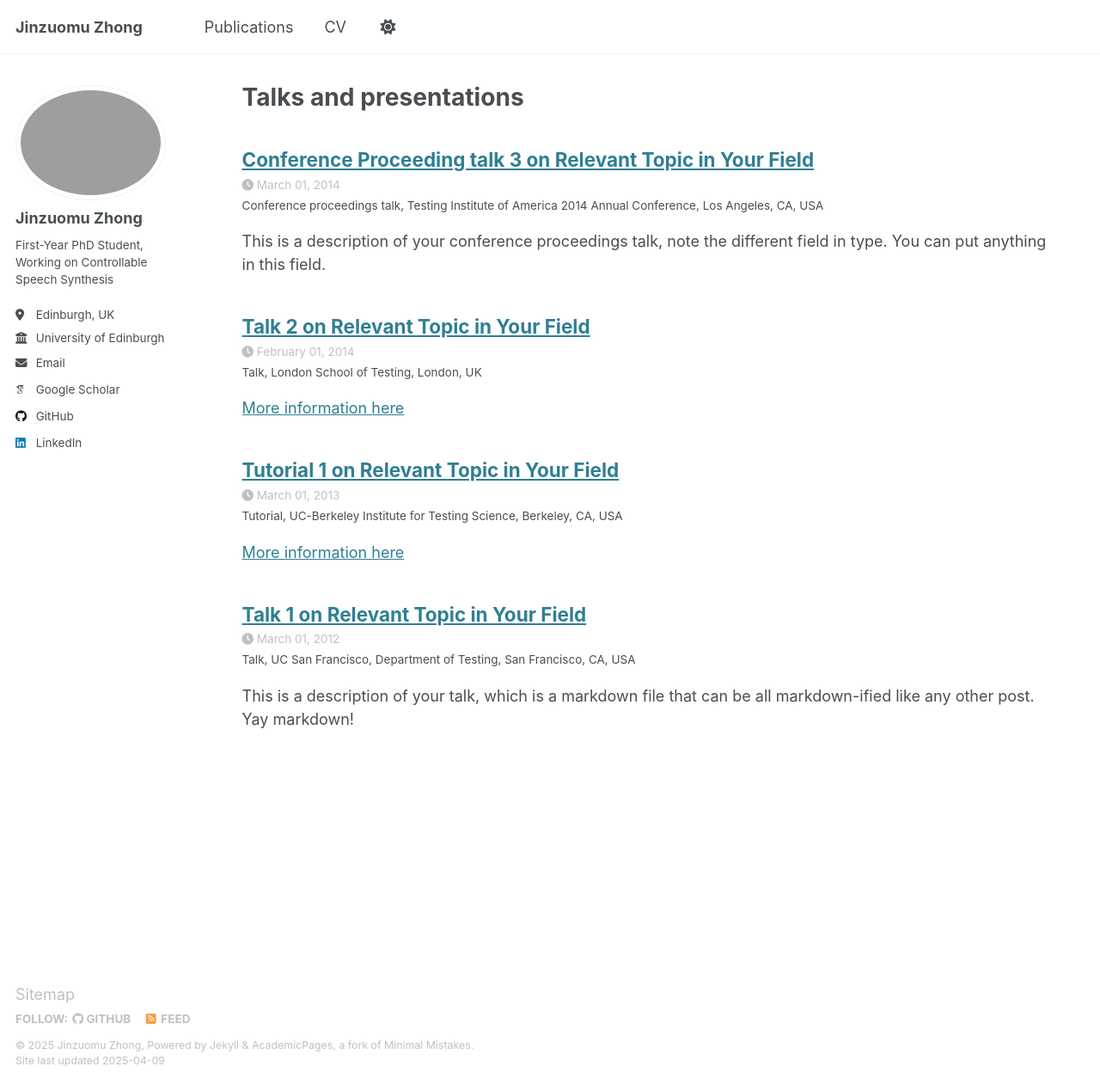
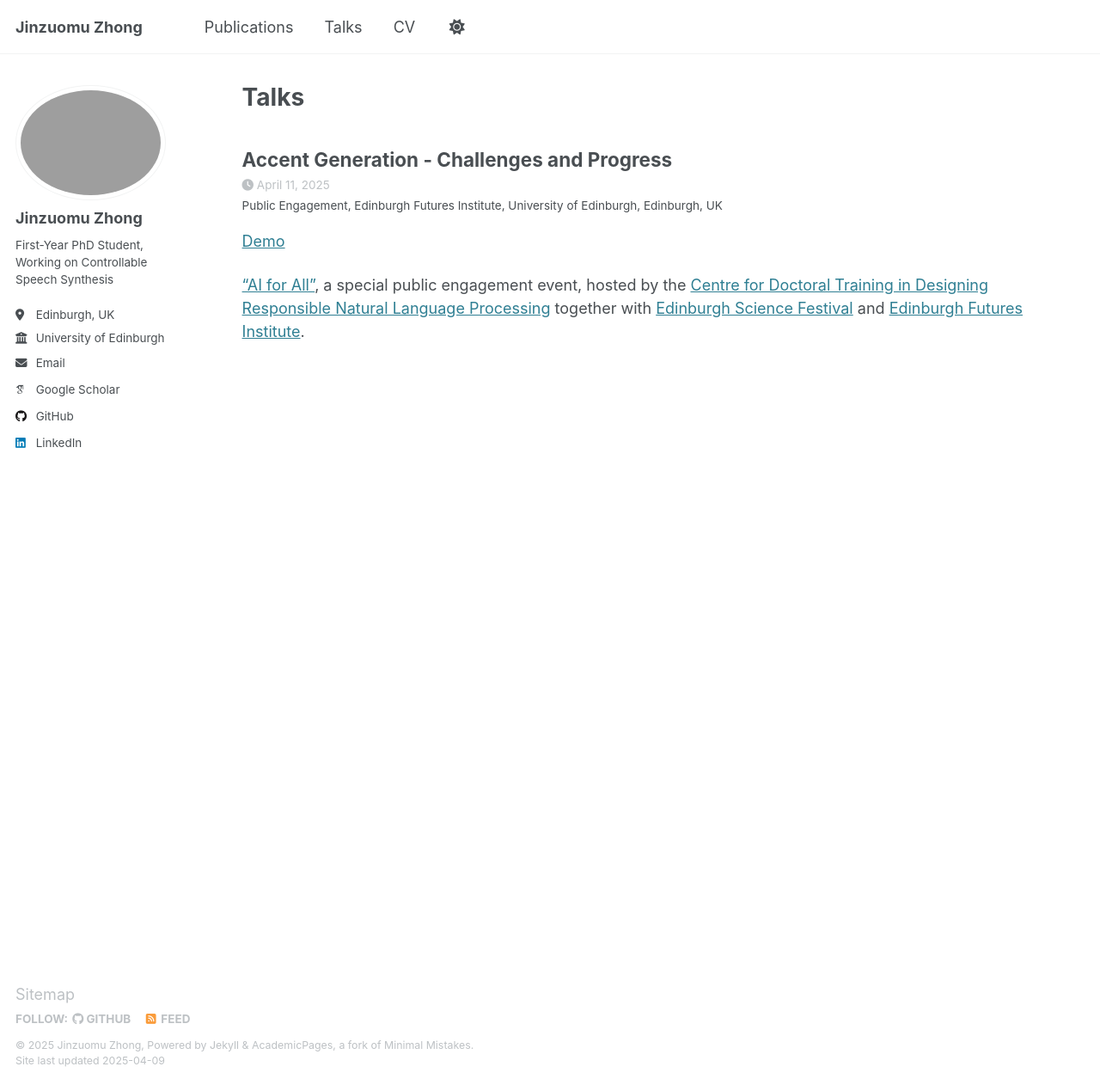
Before and after one commit to jzmzhong/jzmzhong.github.io, a Jekyll site: the page built from _pages/talks.html, in a window 1280 px wide and 1262 px high. Shown: the whole window at 86% size. Built offline with Jekyll 4.4.1, drawn with Linux system fonts in a browser that asks for light colours; some web fonts are replaced.

Commit message:
feat(talk): add talks

```diff
--- a/Accent-Generation-EdinburghScienceFestival2025/index.html
+++ b/Accent-Generation-EdinburghScienceFestival2025/index.html
@@ -13,7 +13,7 @@ permalink: /Accent-Generation-EdinburghScienceFestival2025
       <div class="container pt-5 mt-5 shadow p-5 mb-5 bg-white rounded">
         <div class="text-center">
 
-          <h2> Accent Generation - Challenges and Evaluation </h2>
+          <h2> Accent Generation - Challenges and Progress </h2>
           <p class="lead fw-bold">
             |<span
               style="padding: .375rem .75rem; font-size: 1.2rem;">Edinburgh Science Festival 2025</span>|
--- a/_data/navigation.yml
+++ b/_data/navigation.yml
@@ -11,8 +11,8 @@ main:
   - title: "Publications"
     url: /publications/
 
-  # - title: "Talks"
-  #   url: /talks/
+  - title: "Talks"
+    url: /talks/
 
   # - title: "Teaching"
   #   url: /teaching/
--- a/_includes/archive-single-talk.html
+++ b/_includes/archive-single-talk.html
@@ -28,15 +28,23 @@
     <h2 class="archive__item-title" itemprop="headline">
       {% if post.link %}
         <a href="{{ post.link }}">{{ title }}</a> <a href="{{ base_path }}{{ post.url }}" rel="permalink"><i class="fa fa-link" aria-hidden="true" title="permalink"></i><span class="sr-only">Permalink</span></a>
+      {% elsif post.permalink %}
+        <a href="{{ base_path }}{{ post.url }}" rel="permalink">{{ title }}</a>
       {% else %}
-        <a href="{{ base_path }}{{ post.url }}" rel="permalink">{{ title }}</a>
+        {{ title }}
       {% endif %}
     </h2>
+
     {% if post.read_time %}
       <p class="page__meta"><i class="fa fa-clock" aria-hidden="true"></i> {% include read-time.html %}</p>
     {% endif %}
     {% if post.date %}<p class="page__meta"><i class="fa fa-clock" aria-hidden="true"></i> {{ post.date | date: '%B %d, %Y' }}</p>{% endif %}
     {% if post.venue %}<p class="archive__item-excerpt" itemprop="description">{{post.type}}, {{ post.venue }},  {{post.location}} {% endif %}
+
+    {% if post.demourl %}
+      <p><a href=" {{ post.demourl }} ">Demo</a></p>
+    {% endif %}
+
     {% if post.excerpt %}<p class="archive__item-excerpt" itemprop="description">{{ post.excerpt | markdownify }}</p>{% endif %}
   </article>
 </div>
--- a/_includes/archive-single.html
+++ b/_includes/archive-single.html
@@ -76,7 +76,7 @@
     {% elsif post.citation %}
       <p>Recommended citation: {{ post.citation }}</p>
 
-    {% elsif post.paperurl and post.arxivurl and post.demourl and post.codeurl and post.mscthesisurl%}
+    {% elsif post.paperurl and post.arxivurl and post.demourl and post.codeurl and post.mscthesisurl %}
       <p><a href=" {{ post.paperurl }} ">Paper</a> | <a href=" {{ post.arxivurl }} ">Arxiv</a> | <a href=" {{ post.demourl }} ">Demo</a> | <a href=" {{ post.codeurl }} ">Code</a> | <a href=" {{ post.mscthesisurl }} ">MSc Thesis</a> </p>
     {% elsif post.paperurl and post.arxivurl and post.demourl and post.codeurl %}
       <p><a href=" {{ post.paperurl }} ">Paper</a> | <a href=" {{ post.arxivurl }} ">Arxiv</a> | <a href=" {{ post.demourl }} ">Demo</a> | <a href=" {{ post.codeurl }} ">Code</a></p>
--- a/_pages/talks.html
+++ b/_pages/talks.html
@@ -1,6 +1,6 @@
 ---
 layout: archive
-title: "Talks and presentations"
+title: "Talks"
 permalink: /talks/
 author_profile: true
 ---
--- a/_talks/2012-03-01-talk-1.md
+++ /dev/null
@@ -1,11 +0,0 @@
----
-title: "Talk 1 on Relevant Topic in Your Field"
-collection: talks
-type: "Talk"
-permalink: /talks/2012-03-01-talk-1
-venue: "UC San Francisco, Department of Testing"
-date: 2012-03-01
-location: "San Francisco, CA, USA"
----
-
-This is a description of your talk, which is a markdown file that can be all markdown-ified like any other post. Yay markdown!
--- a/_talks/2013-03-01-tutorial-1.md
+++ /dev/null
@@ -1,13 +0,0 @@
----
-title: "Tutorial 1 on Relevant Topic in Your Field"
-collection: talks
-type: "Tutorial"
-permalink: /talks/2013-03-01-tutorial-1
-venue: "UC-Berkeley Institute for Testing Science"
-date: 2013-03-01
-location: "Berkeley, CA, USA"
----
-
-[More information here](http://exampleurl.com)
-
-This is a description of your tutorial, note the different field in type. This is a markdown files that can be all markdown-ified like any other post. Yay markdown!
--- a/_talks/2014-02-01-talk-2.md
+++ /dev/null
@@ -1,13 +0,0 @@
----
-title: "Talk 2 on Relevant Topic in Your Field"
-collection: talks
-type: "Talk"
-permalink: /talks/2014-02-01-talk-2
-venue: "London School of Testing"
-date: 2014-02-01
-location: "London, UK"
----
-
-[More information here](http://example2.com)
-
-This is a description of your talk, which is a markdown files that can be all markdown-ified like any other post. Yay markdown!
--- a/_talks/2014-03-01-talk-3.md
+++ /dev/null
@@ -1,11 +0,0 @@
----
-title: "Conference Proceeding talk 3 on Relevant Topic in Your Field"
-collection: talks
-type: "Conference proceedings talk"
-permalink: /talks/2014-03-01-talk-3
-venue: "Testing Institute of America 2014 Annual Conference"
-date: 2014-03-01
-location: "Los Angeles, CA, USA"
----
-
-This is a description of your conference proceedings talk, note the different field in type. You can put anything in this field.
```
Also changed, not shown: _publications/_2009-10-01-paper-title-number-1.md (deleted, +0 -14 lines), _publications/_2010-10-01-paper-title-number-2.md (deleted, +0 -14 lines), _publications/_2015-10-01-paper-title-number-3.md (deleted, +0 -14 lines), _publications/_2024-02-17-paper-title-number-4 copy.md (deleted, +0 -13 lines), _talks/2025-04-11-edinburgh-science-festival.md (added, +11 -0 lines).
